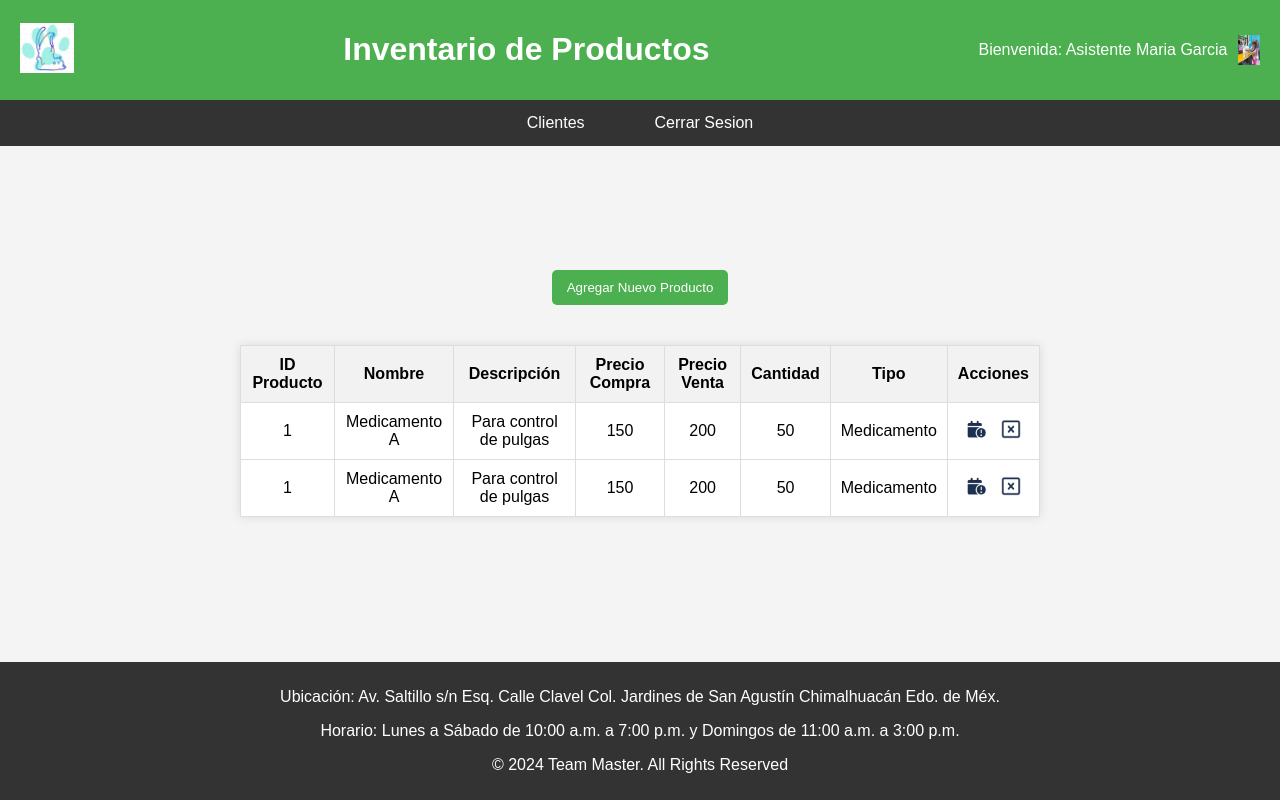
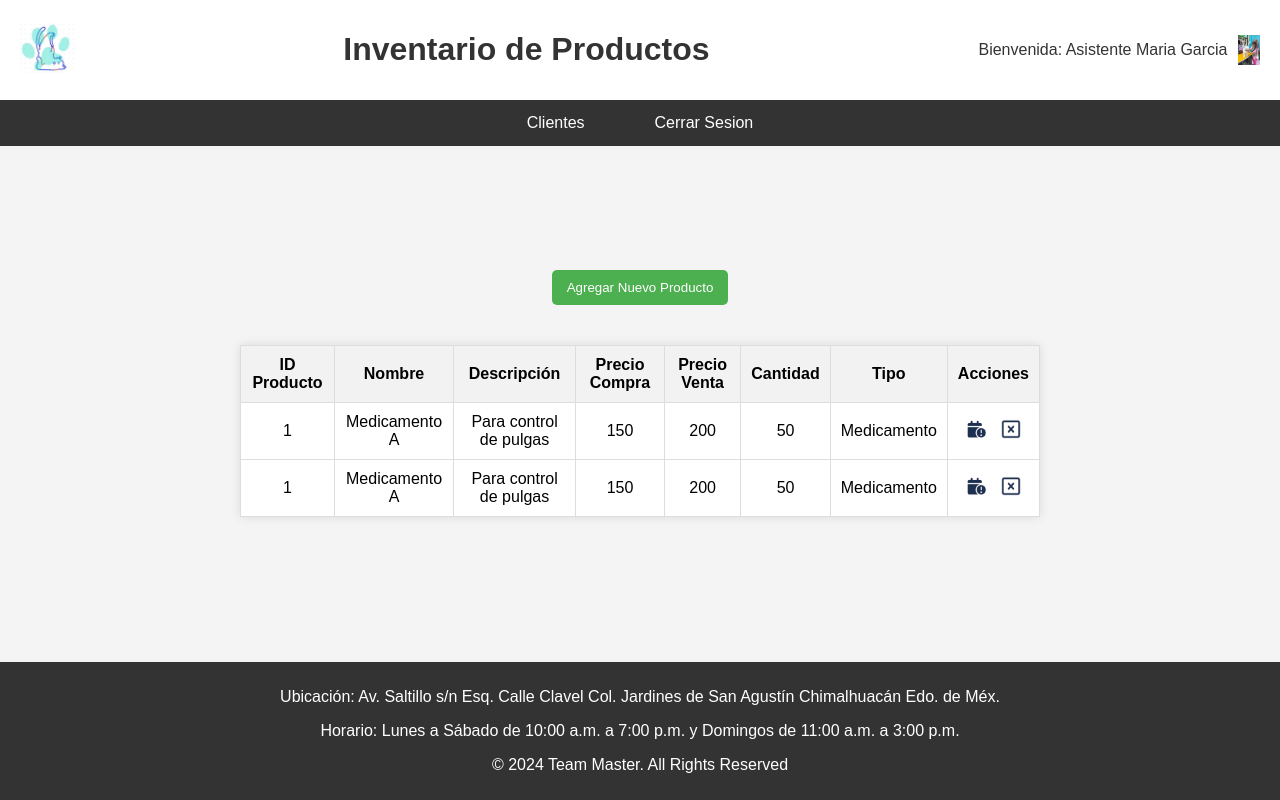
Before and after one commit to BADVRSS/BADVRSS.github.io, a plain HTML site: page prodasis.html in a window 1280 px wide. Drawn offline with Linux system fonts and the light colour scheme; files whose address does not match are found by name.

Commit message:
Update prodasis.html

```diff
--- a/prodasis.html
+++ b/prodasis.html
@@ -21,8 +21,8 @@
             display: flex;
             justify-content: space-between;
             align-items: center;
-            background-color: #4CAF50;
-            color: white;
+            background-color: white;
+            color: #333;
             padding: 10px 20px;
         }
 
```
